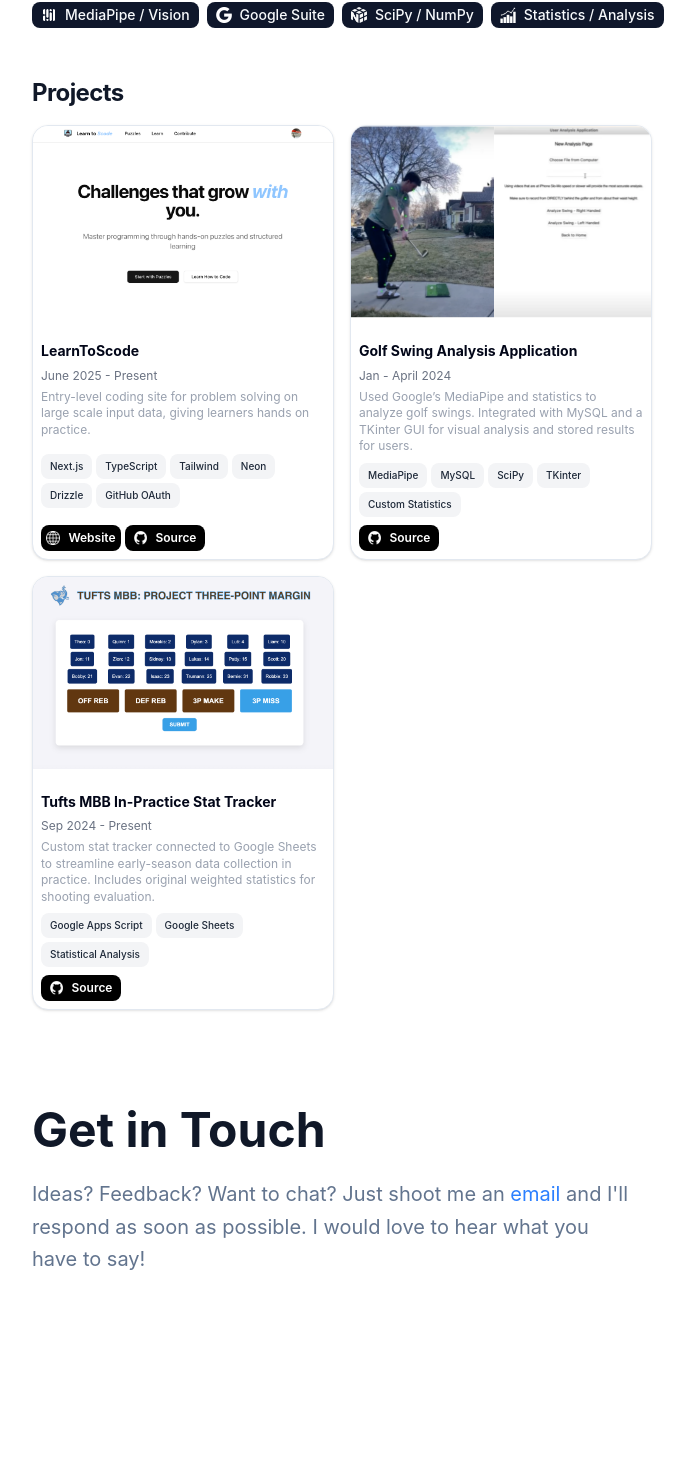
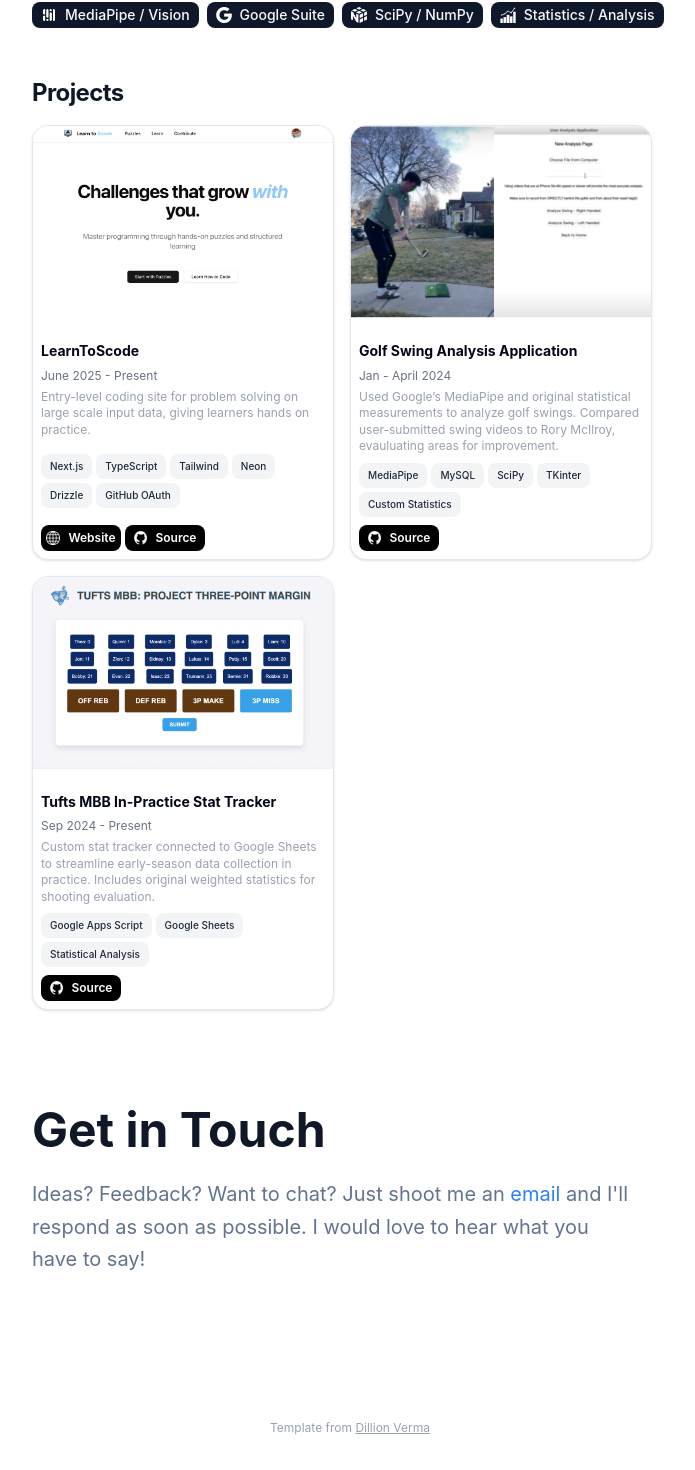
Before and after one commit to AndrewBacigalupi/andrew-bacigalupi-dot-com, a Next.js app: page / in a window 1280 px wide. Shown: the part 1620-3090 px from the top of the page, without its empty margins (290-985 px from the left). Before the commit the page ends 3040 px from the top, so only its background shows below. Built offline with nearby package versions, Linux system fonts and the light colour scheme.

Commit message:
Credit Changes

```diff
--- a/src/app/page.tsx
+++ b/src/app/page.tsx
@@ -271,9 +271,17 @@ export default function Home() {
               </BlurFade>
             </div>
           </section>
+          <h4 className="text-center text-xs text-gray-400 mb-24">
+            Template from <a className="underline" href="https://github.com/dillionverma">Dillion Verma</a>
+          </h4>
+
         </div>
+
       </main>
       <BottomNavBar />
+
+
+
     </div>
   );
 }
--- a/src/data/resume.ts
+++ b/src/data/resume.ts
@@ -116,7 +116,7 @@ export const DATA = {
     },
     {
       title: "Golf Swing Analysis Application",
-      description: "Used Google’s MediaPipe and statistics to analyze golf swings. Integrated with MySQL and a TKinter GUI for visual analysis and stored results for users.",
+      description: "Used Google’s MediaPipe and original statistical measurements to analyze golf swings. Compared user-submitted swing videos to Rory McIlroy, evauluating areas for improvement.",
       dates: "Jan - April 2024",
       technologies: ["MediaPipe", "MySQL", "SciPy", "TKinter", "Custom Statistics"],
       href: "#",
@@ -125,7 +125,7 @@ export const DATA = {
         {
           icon: "/github.png",
           type: 'Source',
-          href: 'https://github.com/andrewbacigalupi/golf-swing-analysis',
+          href: 'https://github.com/AndrewBacigalupi/golf-swing-analysis',
         }
       ]
     },
```
